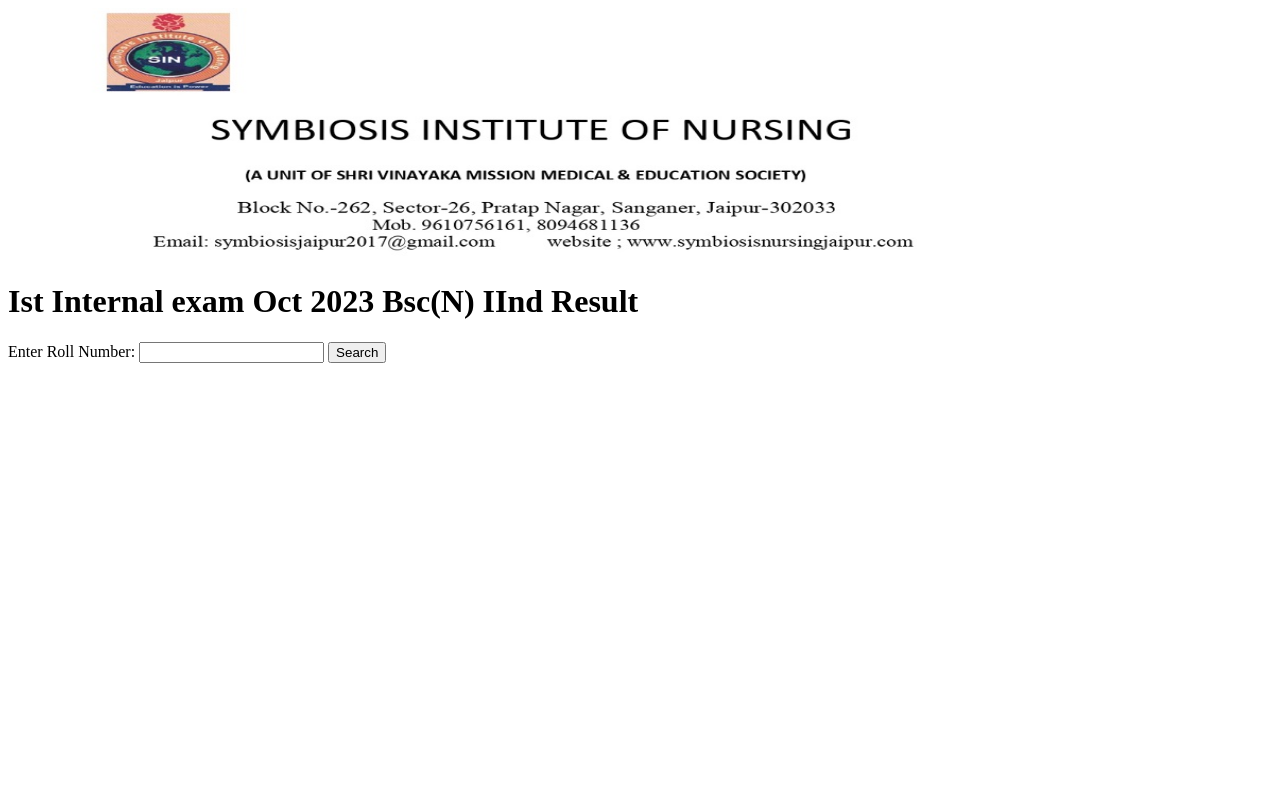
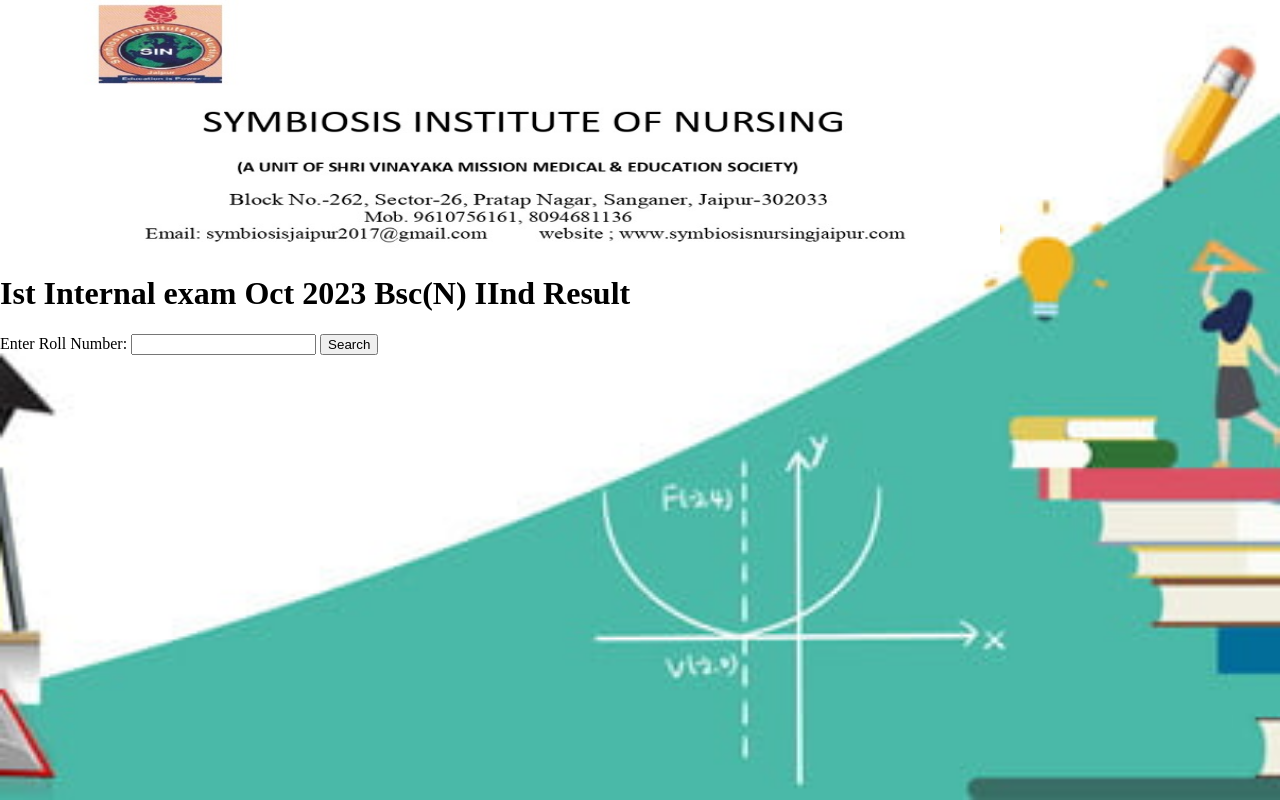
Before and after one commit to parishkartrivedi/156studentresult, a plain HTML site: page index.html in a window 1280 px wide. Drawn offline with Linux system fonts and the light colour scheme.

Commit message:
Update index.html

```diff
--- a/index.html
+++ b/index.html
@@ -1,19 +1,31 @@
 
-   <!DOCTYPE html>
+  <!DOCTYPE html>
 <html>
 <head>
-    <title>Ist Internal exam Oct 2023 Bsc(N) IInd Result</title>
+    <title>Student Result Lookup</title>
+    <style>
+        body {
+            background-image: url('back.jpg'); /* Replace 'your-image.jpg' with the path to your background image */
+            background-size: cover;
+            background-position: center;
+            background-attachment: fixed;
+            background-repeat: no-repeat;
+            margin: 0;
+            padding: 0;
+        }
+
+        /* Add additional CSS styles for your content here */
+    </style>
 </head>
 <body>
-     <img src="1.jpg" alt="Girl in a jacket" width="1000" height="250">
-     <p style="background-image: url('back.jpg');">
-    <h1>Ist Internal exam Oct 2023 Bsc(N) IInd Result</h1>
+  <img src="1.jpg" alt="Girl in a jacket" width="1000" height="250">
+ <h1>Ist Internal exam Oct 2023 Bsc(N) IInd Result</h1>
     <form id="search-form">
         Enter Roll Number: <input type="text" id="roll-number">
         <button type="button" id="search-button">Search</button>
     </form>
     <div id="result-container" style="display: none;">
-        <h2>Student Result:</h2>
+        <h2>Ist Internal exam Oct 2023 Bsc(N) IInd Result</h2>
         <p><strong>Name:</strong> <span id="student-name"></span></p>
         <table id="result-table">
             <thead>
```
